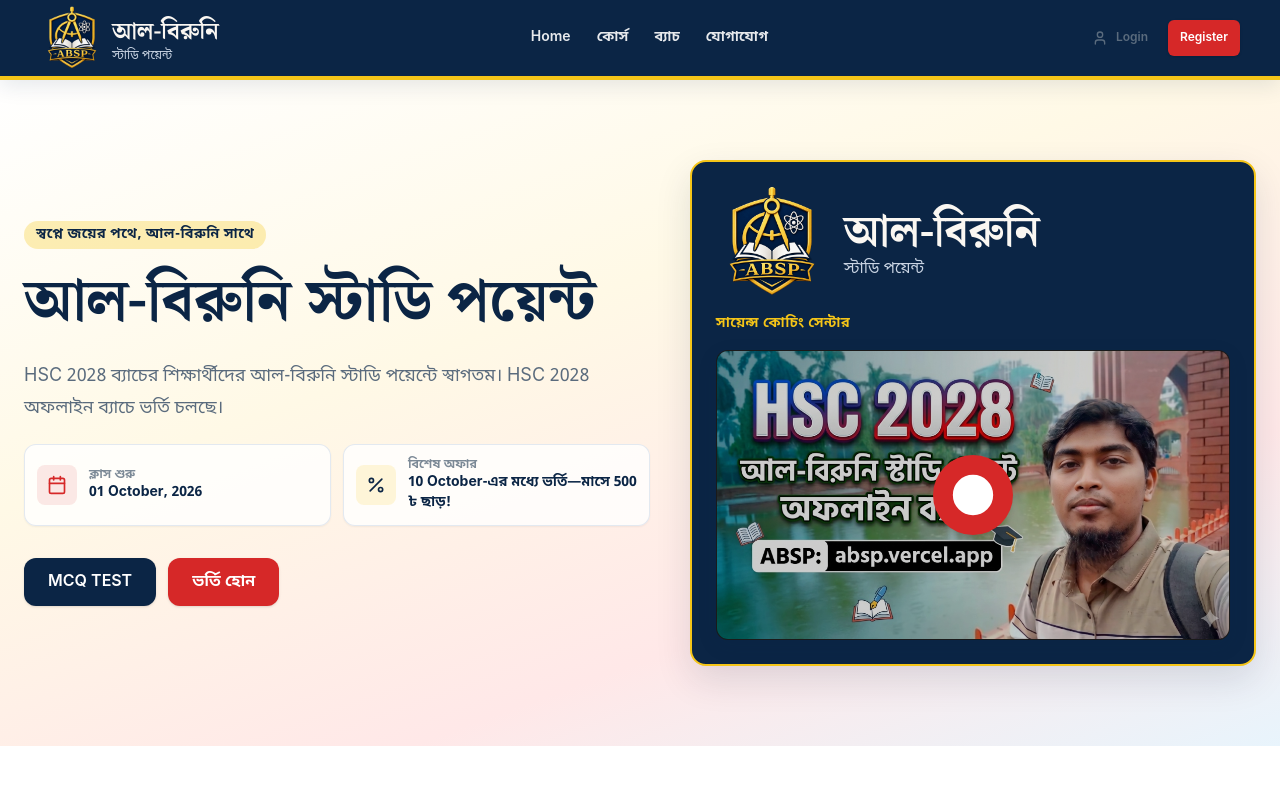
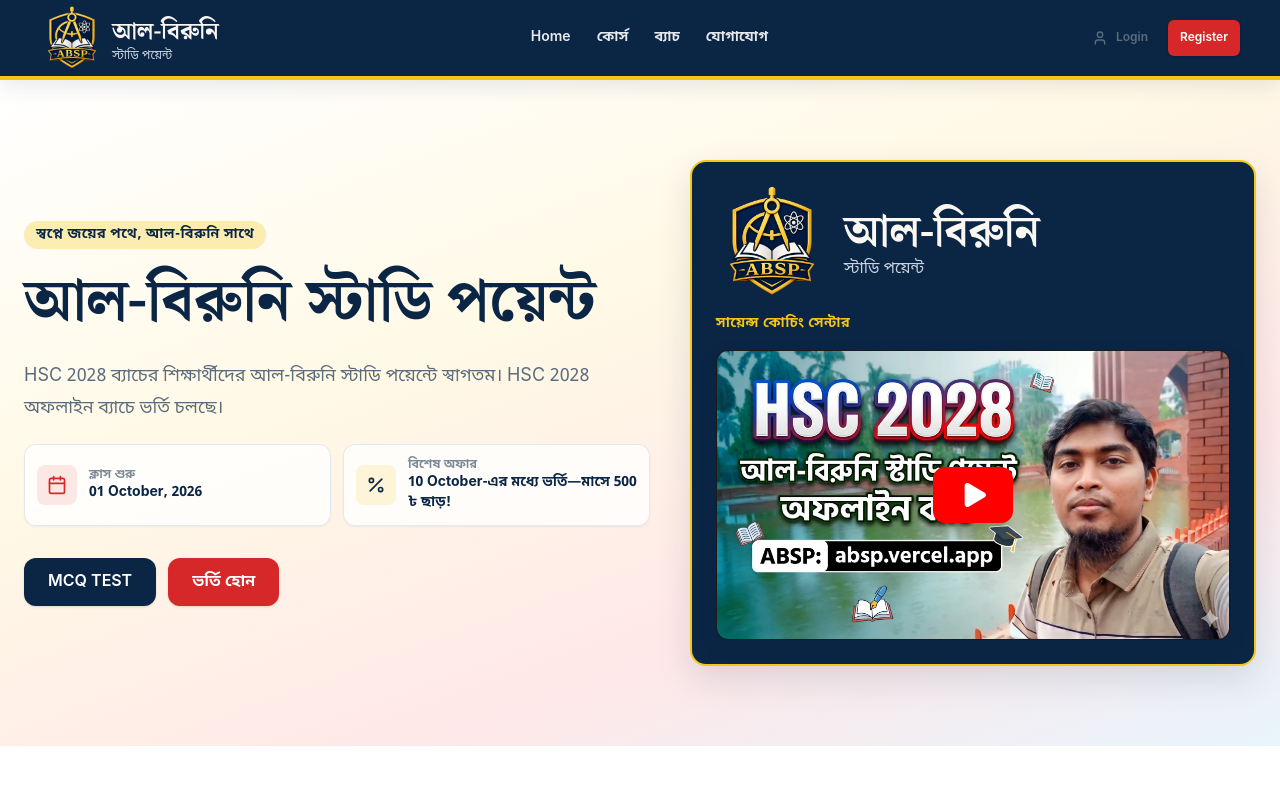
Before and after one commit to Mostafijur-1/Al-Biruni-Study-Point, a Next.js app: page / in a window 1280 px wide. Shown: the top 800 px of the page. Built offline with nearby package versions, Linux system fonts and the light colour scheme; no server answers.

Commit message:
Keep familiar YouTube video controls

```diff
--- a/components/home/HomeSection.tsx
+++ b/components/home/HomeSection.tsx
@@ -3,7 +3,7 @@
 import { useState } from "react";
 import Image from "next/image";
 import Link from "next/link";
-import { BookOpen, Calculator, Calendar, CheckCircle2, FlaskConical, GraduationCap, Monitor, Percent, PlayCircle } from "lucide-react";
+import { BookOpen, Calculator, Calendar, CheckCircle2, FlaskConical, GraduationCap, Monitor, Percent, Play } from "lucide-react";
 
 import { Logo } from "@/components/brand/Logo";
 import { buttonVariants } from "@/components/ui/button-variants";
@@ -124,10 +124,9 @@ export function HomeSection({ dict, brand }: HomeSectionProps) {
                         className="object-cover transition duration-300 group-hover:scale-[1.02]"
                         priority
                       />
-                      <span className="absolute inset-0 bg-black/20 transition group-hover:bg-black/30" aria-hidden />
                       <span className="absolute inset-0 grid place-items-center" aria-hidden>
-                        <span className="grid size-16 place-items-center rounded-full bg-brand-red text-white shadow-xl transition group-hover:scale-110 sm:size-20">
-                          <PlayCircle className="size-9 sm:size-11" fill="currentColor" />
+                        <span className="grid h-12 w-[4.25rem] place-items-center rounded-xl bg-[#ff0000] text-white shadow-xl transition group-hover:bg-[#cc0000] sm:h-14 sm:w-20">
+                          <Play className="ml-0.5 size-7 sm:size-8" fill="currentColor" strokeWidth={0} />
                         </span>
                       </span>
                     </button>
```
